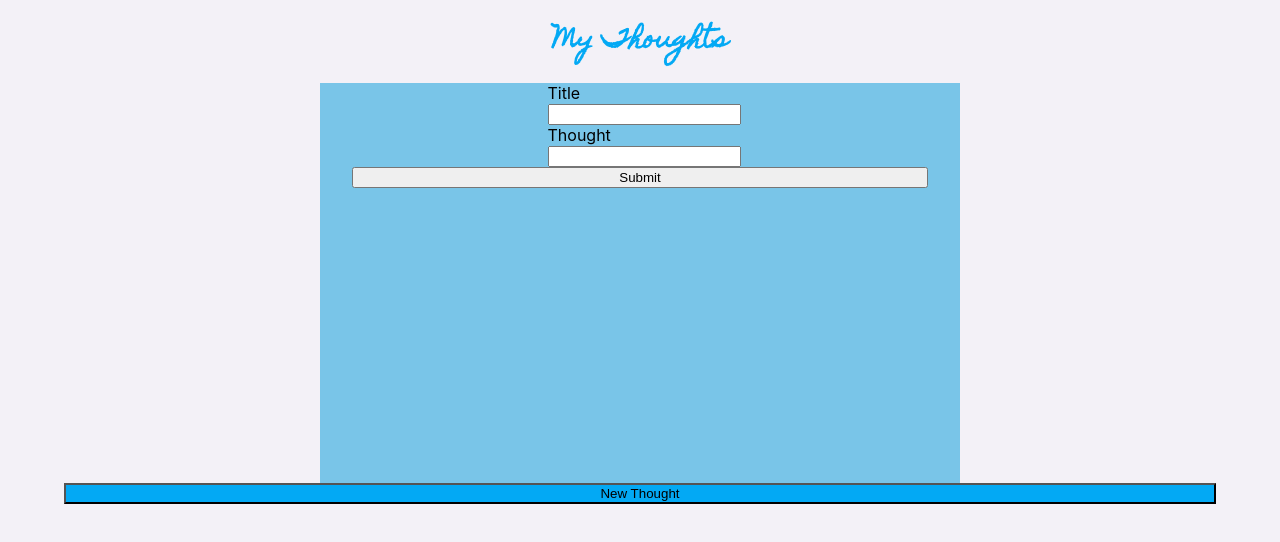
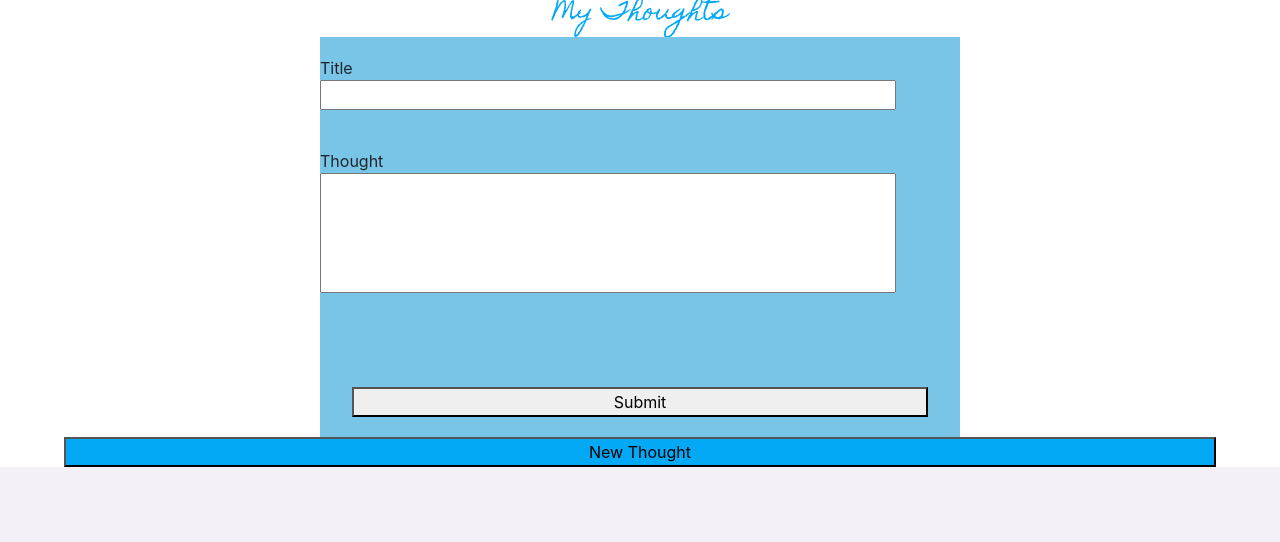
Before and after one commit to amshholland/react-lab-2, a React (Create React App) app: page / in a window 1280 px wide. Shown: the top 542 px of the page. Built offline with nearby package versions, Linux system fonts and the light colour scheme.

Commit message:
before modal attempt

```diff
--- a/public/index.html
+++ b/public/index.html
@@ -1,14 +1,14 @@
 <!DOCTYPE html>
 <html lang="en">
+
 <head>
   <meta charset="utf-8" />
   <link rel="icon" href="%PUBLIC_URL%/favicon.ico" />
   <meta name="viewport" content="width=device-width, initial-scale=1" />
   <meta name="theme-color" content="#000000" />
-    <meta
-      name="description"
-      content="Web site created using create-react-app"
-    />
+  <link href="https://cdn.jsdelivr.net/npm/bootstrap@5.0.1/dist/css/bootstrap.min.css" rel="stylesheet"
+    integrity="sha384-+0n0xVW2eSR5OomGNYDnhzAbDsOXxcvSN1TPprVMTNDbiYZCxYbOOl7+AMvyTG2x" crossorigin="anonymous">
+  <meta name="description" content="Web site created using create-react-app" />
   <link rel="apple-touch-icon" href="%PUBLIC_URL%/logo192.png" />
   <!--
       manifest.json provides metadata used when your web app is installed on a
@@ -26,6 +26,7 @@
     -->
   <title>React App</title>
 </head>
+
 <body>
   <noscript>You need to enable JavaScript to run this app.</noscript>
   <div id="root"></div>
@@ -40,4 +41,5 @@
       To create a production bundle, use `npm run build` or `yarn build`.
     -->
 </body>
+
 </html>
--- a/src/components/PostForm.css
+++ b/src/components/PostForm.css
@@ -6,15 +6,22 @@
     flex-direction: column;
     align-items: center;
     text-align: left;
+    justify-content: space-around;
 }
 
+.titleDiv, .thoughtDiv {
+    align-items: center;
+    width: 100%;
+    margin: 0;
+}
 .title, .thought{
-   width: 100%;
+   width: 90%;
    margin: 0;
 }
-.title{
+.thought{
+height: 60%;
+}
+.thoughtDiv {
+    height: 50%;
 
 }
-.thoughtDiv {
-    margin: 0;
-}
```
Lines whose indentation alone changed are shown as unchanged.
